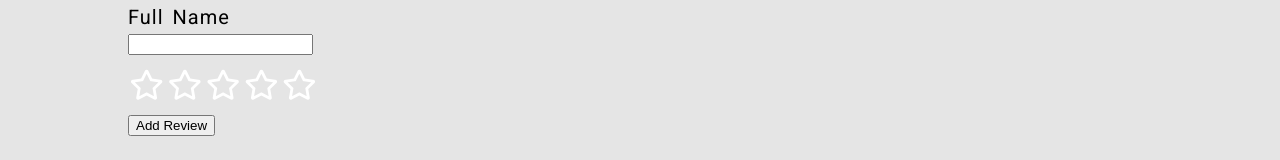
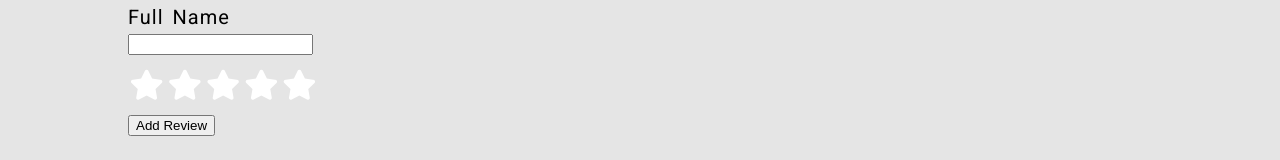
Before and after one commit to oer-bookr-6-24-2019/oer-bookr-FE, a React (Create React App) app in the folder oerbookr/: page /add-review/1 in a window 1280 px wide. Shown: the part 196-356 px from the top of the page. Built offline with nearby package versions, Linux system fonts and the light colour scheme; sample sign-in values are in the browser's storage.

Commit message:
Add logic for star rating UI/UX

```diff
--- a/oerbookr/src/views/AddReviewPage.js
+++ b/oerbookr/src/views/AddReviewPage.js
@@ -4,7 +4,7 @@ import { reviewStructure } from '../dummy-data-structures/review-structure';
 import axios from 'axios';
 
 class AddReviewPage extends React.Component {
-  state = { review: '', rating: null, user: '' };
+  state = { review: '', rating: 0, user: '' };
 
   changeHandler = e => {
     this.setState({
@@ -51,7 +51,7 @@ class AddReviewPage extends React.Component {
             {reviewStructure.map(ratingObj => {
               return (
                 <i
-                  className='far fa-star fa-3x'
+                  className={this.state.rating >= ratingObj.rating ? 'fas fa-star fa-3x selected' : 'fas fa-star fa-3x'}
                   onClick={() => this.setRating(ratingObj.rating)}
                 />
               );
```
